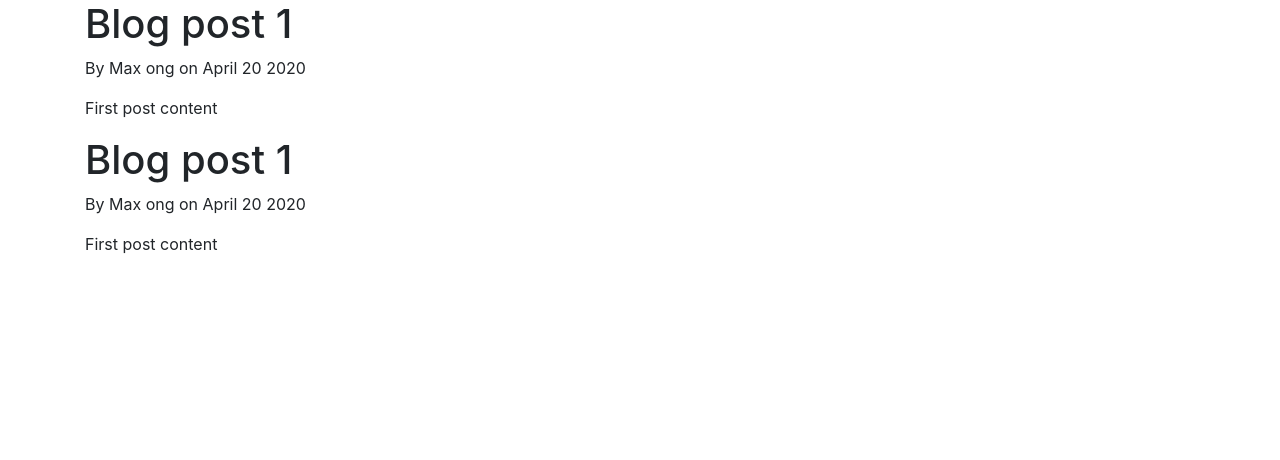
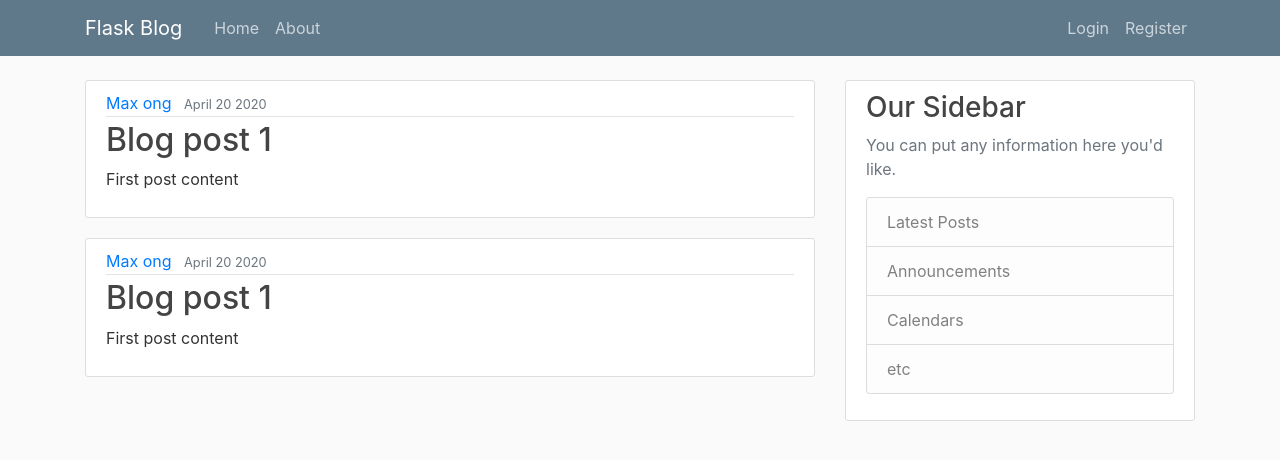
Before and after one commit to MaxOng94/Flask-tutorial, a Flask app: page / in a window 1280 px wide. Shown: the top 460 px of the page. Run offline with Flask 2, Linux system fonts and the light colour scheme; some libraries are stand-ins or nearby versions.

Commit message:
Use bootstrap's classes
added html for navigation bar with bootstrap classes under body
added html for content with bootstrap classes under body
created a static folder
added main.css file under static folder
added new function url for
added code from article.html to replace code in home.html

```diff
--- a/app/routes.py
+++ b/app/routes.py
@@ -1,5 +1,5 @@
 from app import app_obj
-from flask import render_template
+from flask import render_template,url_for
 # render_template will look for the .html files you specified
 # under the templates folder. You have to name the templates folder exactly so
 # flask knows where to find them
--- /dev/null
+++ b/app/static/main.css
@@ -0,0 +1,80 @@
+body {
+  background: #fafafa;
+  color: #333333;
+  margin-top: 5rem;
+}
+
+h1, h2, h3, h4, h5, h6 {
+  color: #444444;
+}
+
+.bg-steel {
+  background-color: #5f788a;
+}
+
+.site-header .navbar-nav .nav-link {
+  color: #cbd5db;
+}
+
+.site-header .navbar-nav .nav-link:hover {
+  color: #ffffff;
+}
+
+.site-header .navbar-nav .nav-link.active {
+  font-weight: 500;
+}
+
+.content-section {
+  background: #ffffff;
+  padding: 10px 20px;
+  border: 1px solid #dddddd;
+  border-radius: 3px;
+  margin-bottom: 20px;
+}
+
+.article-title {
+  color: #444444;
+}
+
+a.article-title:hover {
+  color: #428bca;
+  text-decoration: none;
+}
+
+.article-content {
+  white-space: pre-line;
+}
+
+.article-img {
+  height: 65px;
+  width: 65px;
+  margin-right: 16px;
+}
+
+.article-metadata {
+  padding-bottom: 1px;
+  margin-bottom: 4px;
+  border-bottom: 1px solid #e3e3e3
+}
+
+.article-metadata a:hover {
+  color: #333;
+  text-decoration: none;
+}
+
+.article-svg {
+  width: 25px;
+  height: 25px;
+  vertical-align: middle;
+}
+
+.account-img {
+  height: 125px;
+  width: 125px;
+  margin-right: 20px;
+  margin-bottom: 16px;
+}
+
+.account-heading {
+  font-size: 2.5rem;
+}
--- a/app/templates/home.html
+++ b/app/templates/home.html
@@ -3,8 +3,15 @@
 <!-- Basically we are overriding the layout.html's block content block from posting what we want within the blocks-->
 {% block content %}
     {% for post in posts %}   <!--start tag for jinja  -->
-        <h1>{{post.title}}</h1>   <!--anything expression within {{and }} will be outputted -->
-        <p> By {{post.author}} on {{post.date_posted}} </p>
-        <p> {{post.content}} </p>
+    <article class="media content-section">
+      <div class="media-body">
+          <div class="article-metadata">
+            <a class="mr-2" href="#">{{ post.author }}</a>
+            <small class="text-muted">{{ post.date_posted }}</small>
+          </div>
+        <h2><a class="article-title" href="#">{{ post.title }}</a></h2>
+        <p class="article-content">{{ post.content }}</p>
+      </div>
+    </article>
     {% endfor %}        <!--end tag for jinja  -->
 {% endblock content %}
--- a/app/templates/layout.html
+++ b/app/templates/layout.html
@@ -10,6 +10,8 @@
 
     <!-- Bootstrap CSS -->
     <link rel="stylesheet" href="https://stackpath.bootstrapcdn.com/bootstrap/4.5.2/css/bootstrap.min.css" integrity="sha384-JcKb8q3iqJ61gNV9KGb8thSsNjpSL0n8PARn9HuZOnIxN0hoP+VmmDGMN5t9UJ0Z" crossorigin="anonymous">
+    <link rel = "stylesheet" type = "text/css" href = "{{ url_for('static', filename = 'main.css')}}">
+
     <!-- end : from bootstrap-->
 
     {% if title %}
@@ -19,11 +21,51 @@
       <title>Flask Blog</title>
     {% endif %}
 
+
   </head>
   <body>
-    <div class="container">
-        {% block content %}{% endblock%}
-    </div>
+    <header class="site-header">
+      <nav class="navbar navbar-expand-md navbar-dark bg-steel fixed-top">
+        <div class="container">
+          <a class="navbar-brand mr-4" href="/">Flask Blog</a>
+          <button class="navbar-toggler" type="button" data-toggle="collapse" data-target="#navbarToggle" aria-controls="navbarToggle" aria-expanded="false" aria-label="Toggle navigation">
+            <span class="navbar-toggler-icon"></span>
+          </button>
+          <div class="collapse navbar-collapse" id="navbarToggle">
+            <div class="navbar-nav mr-auto">
+              <a class="nav-item nav-link" href="/">Home</a>
+              <a class="nav-item nav-link" href="/about">About</a>
+            </div>
+            <!-- Navbar Right Side -->
+            <div class="navbar-nav">
+              <a class="nav-item nav-link" href="/login">Login</a>
+              <a class="nav-item nav-link" href="/register">Register</a>
+            </div>
+          </div>
+        </div>
+      </nav>
+    </header>
+
+    <main role="main" class="container">
+      <div class="row">
+        <div class="col-md-8">
+          {% block content %}{% endblock %}
+        </div>
+        <div class="col-md-4">
+          <div class="content-section">
+            <h3>Our Sidebar</h3>
+            <p class='text-muted'>You can put any information here you'd like.
+              <ul class="list-group">
+                <li class="list-group-item list-group-item-light">Latest Posts</li>
+                <li class="list-group-item list-group-item-light">Announcements</li>
+                <li class="list-group-item list-group-item-light">Calendars</li>
+                <li class="list-group-item list-group-item-light">etc</li>
+              </ul>
+            </p>
+          </div>
+        </div>
+      </div>
+    </main>
 
     <!-- Start :from bootstrap-->
 
```
